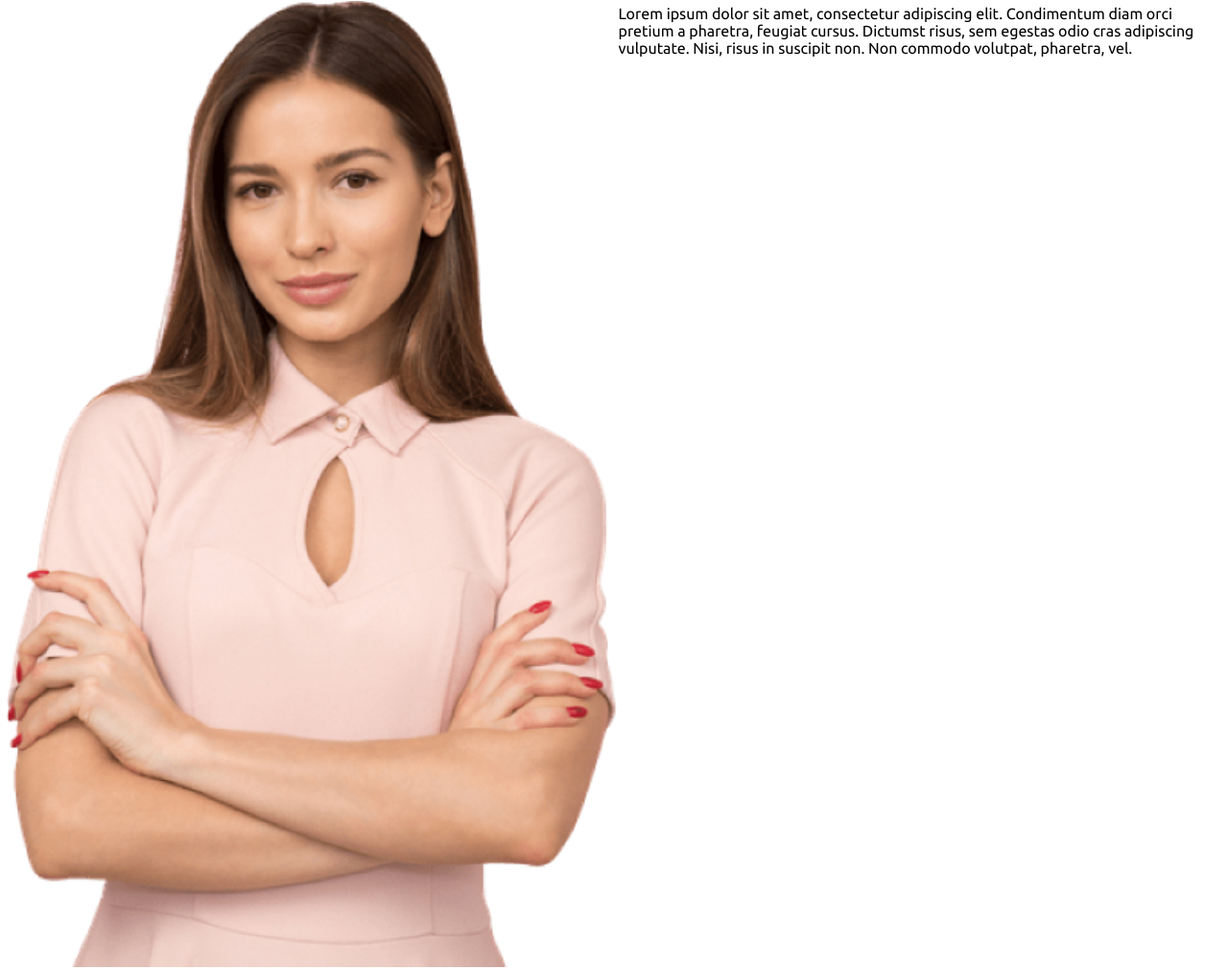
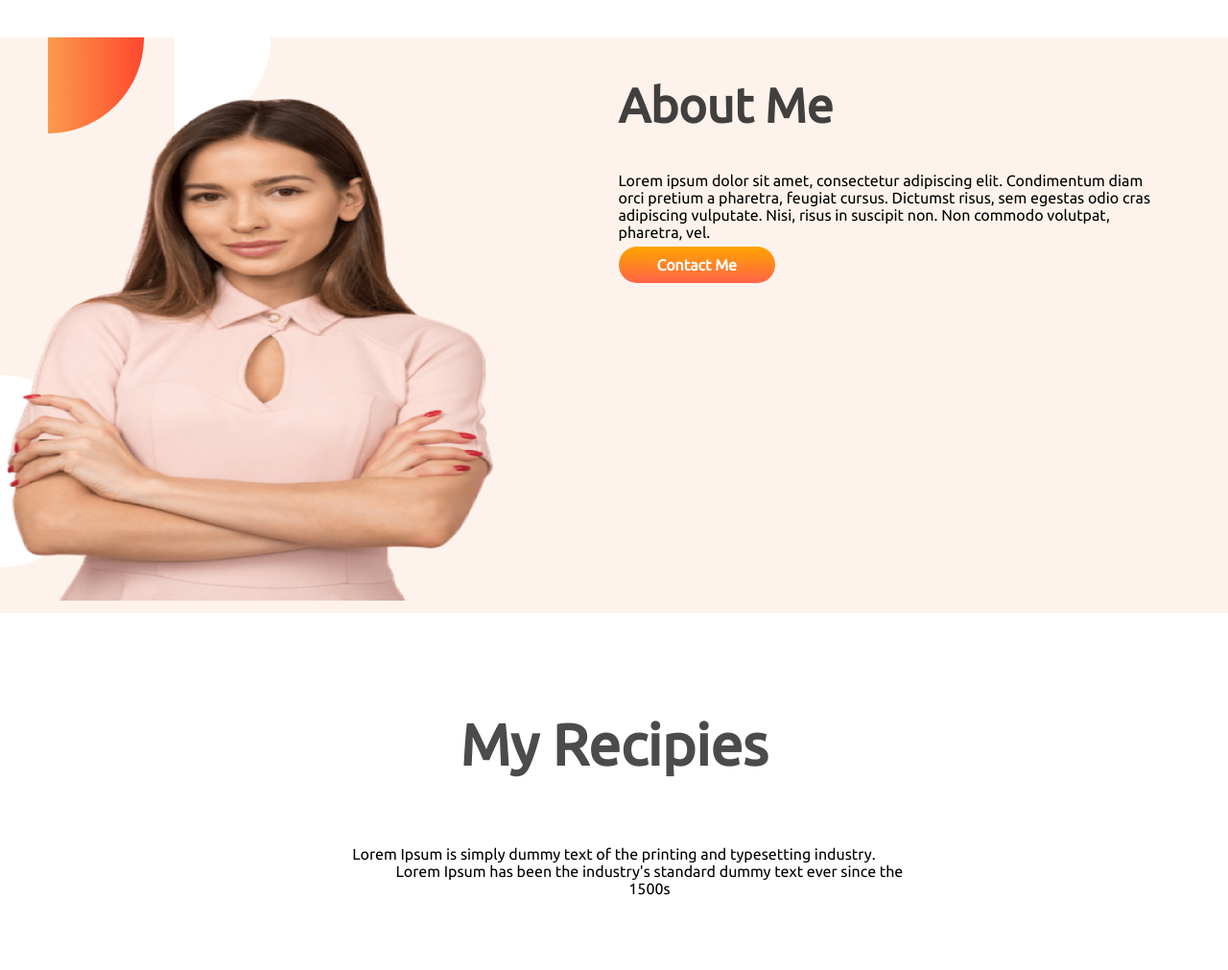
Before and after one commit to mehran-arif/eat-fresh-web, a plain HTML site: page index.html in a window 1280 px wide. Shown: the part 628-1639 px from the top of the page at 96% size. After the commit the page ends 1615 px from the top, so only its background shows below. Drawn offline with Linux system fonts and the light colour scheme.

Commit message:
Content Done

```diff
--- a/index.html
+++ b/index.html
@@ -14,6 +14,10 @@
     <link rel="shortcut icon" href="images/shapes/Group 8446.png" type="image/x-icon">
     <link rel="stylesheet" href="style.css">
 </head>
+
+<div class="web">
+
+    <body>
         <section class="full_container">
             <div class="half-width top">
                 <h1 class="header"><span class="colorful">Skip</span>The Diet,</h1>
@@ -26,26 +30,33 @@
                 <img src="images/male/Edit-1.png" alt="hero">
             </div>
         </section>
-<section class="full_container">
+        <section class="full_container content">
             <div class="half-width">
-        <img src="images/female/edit-2.png" alt="Female">
+                <img class="female" src="images/female/edit-2.png" alt="Female">
             </div>
             <div class="half-width">
-        <h1>
+                <h1 class="header">
                     About Me
                 </h1>
-        <p>
+                <p class="part-two">
                     Lorem ipsum dolor sit amet, consectetur adipiscing
                     elit. Condimentum diam orci pretium a pharetra,
                     feugiat cursus. Dictumst risus, sem egestas odio cras
                     adipiscing vulputate. Nisi, risus in suscipit non. Non
                     commodo volutpat, pharetra, vel.
                 </p>
+                <a class="button" target="_blank" href="Contact Me">Contact Me</a>
             </div>
         </section>
-
-<body>
-
+        <section>
+            <div class="content-area">
+                <h1> My Recipies </h1>
+                <p>Lorem Ipsum is simply dummy text of the printing and typesetting industry.
+                    Lorem Ipsum has been the industry's standard dummy text ever since the
+                    1500s</p>
+            </div>
+        </section>
     </body>
+</div>
 
 </html>
--- a/style.css
+++ b/style.css
@@ -2,7 +2,7 @@ body {
     font-family: 'Josefin Sans', sans-serif;
     font-family: 'Kanit', sans-serif;
     font-family: 'Ubuntu', sans-serif;
-    margin: 0;
+    margin: 0 auto;
 }
 
 .header {
@@ -25,12 +25,12 @@ body {
 }
 
 .half-width {
-    width: 50%;
+    width: 100%;
     padding-left: 2px;
 }
 
 .half-width img {
-    width: 100%;
+    width: 80%;
     margin-top: 10%;
 }
 
@@ -42,3 +42,34 @@ body {
     border-radius: 20px;
     font-weight: bold;
 }
+
+.content {
+    background-image: url(images/shapes/7.png);
+    margin-top: 10%;
+    background-repeat: no-repeat;
+
+}
+
+.female {
+    height: 60%;
+    width: 10%;
+}
+
+.part-two {
+    padding-right: 10%;
+}
+
+.content-area {
+    text-align: center;
+    white-space: pre;
+    margin-top: -20%;
+}
+
+.content-area h1 {
+    font-size: 60px;
+    color: rgb(76, 74, 74);
+}
+
+.content-area p {
+    margin-top: -15px;
+}
```
Lines whose indentation alone changed are shown as unchanged.
